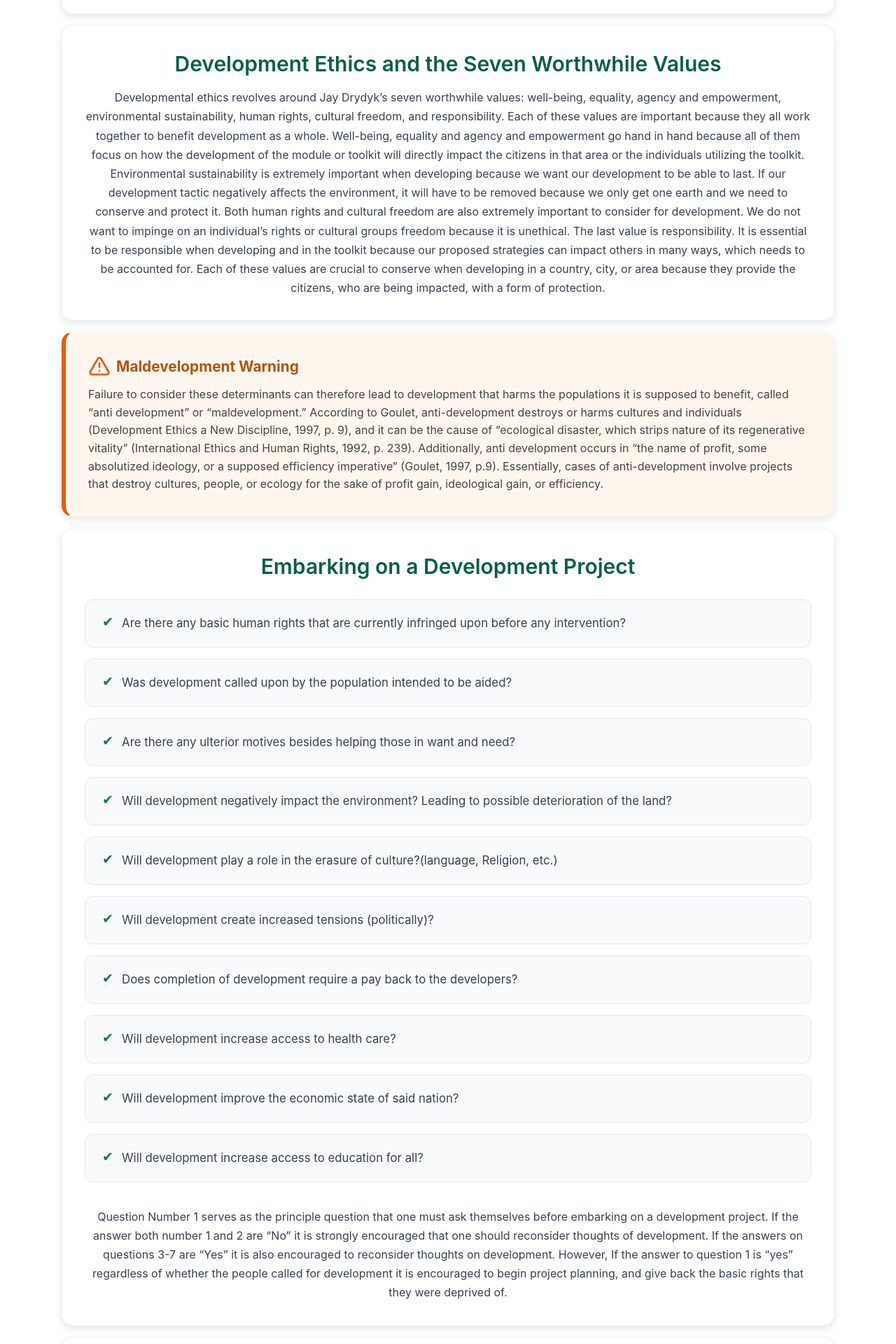
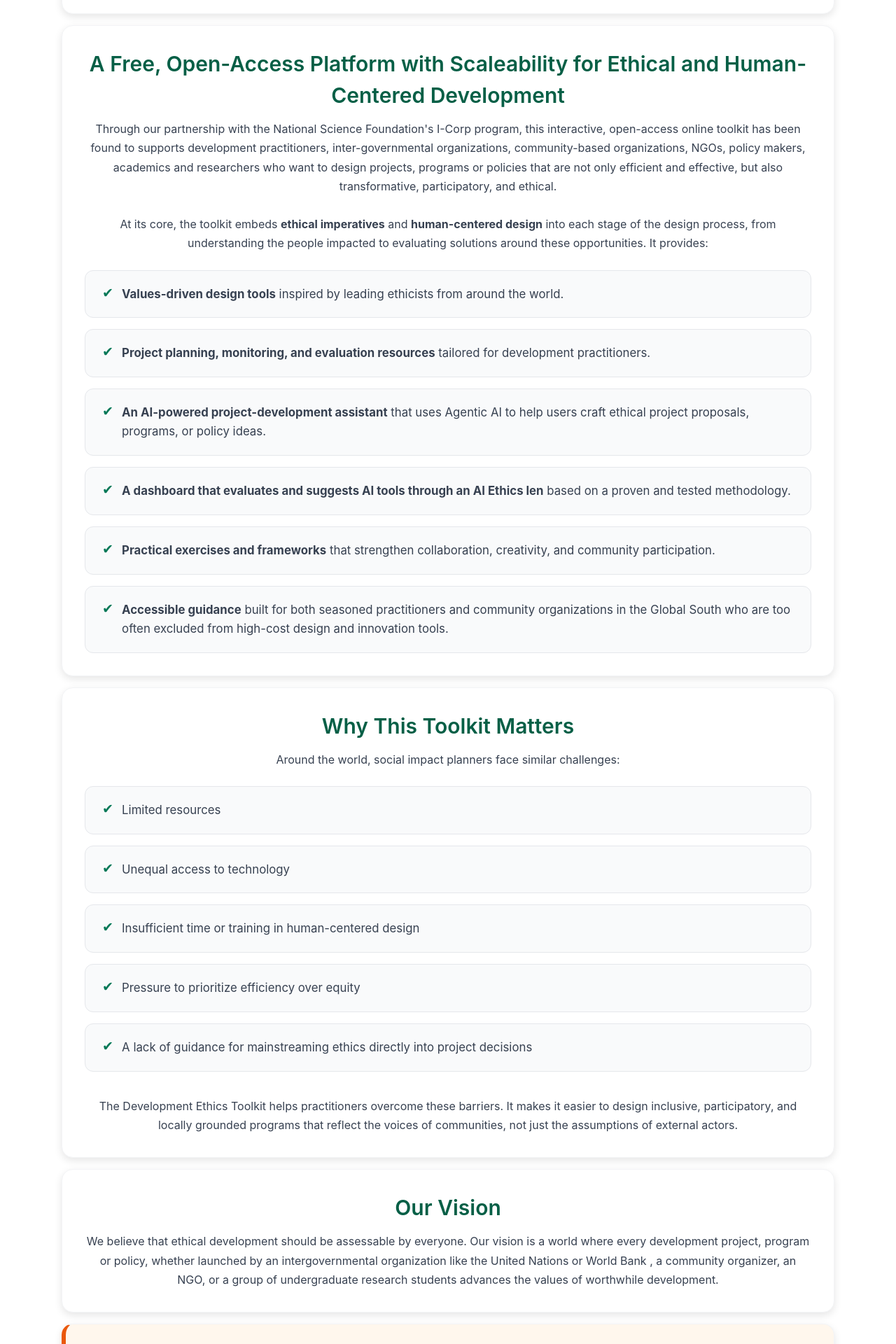
Before and after one commit to RohanT17/gdd-toolkit-2025, a React (Vite) app in the folder frontend/: page /development-ethics in a window 1280 px wide. Shown: the part 640-2560 px from the top of the page at 70% size. Built offline with nearby package versions, Linux system fonts and the light colour scheme.

Commit message:
landing page, dev ethics content update

```diff
--- a/frontend/src/app/(site)/sections/ExploreTools.tsx
+++ b/frontend/src/app/(site)/sections/ExploreTools.tsx
@@ -41,18 +41,18 @@ export default function ExploreTools() {
             </SlideUp>
             <FadeIn>
               <p className="mt-4 text-base sm:text-lg text-gray-700 md:text-left text-center">
-                The Development Ethics Toolkit turns principles into action with practical, classroom-tested tools. Use them to plan, assess, and improve projects—without slowing momentum.
+              The <b> Development Ethics Toolkit </b> is a free, open-access platform that helps development practitioners, policy makers, and academics design, build, and test social impact projects that are effective, inclusive, and truly ethical. The toolkit incorporates values-based decision-making and human-centered design into stage of the process. With tools for project planning, evaluation, and AI-powered project-design, plus a dashboard to assess and recommend AI tools for ethical use—our platform ensures that anyone, anywhere, can create development solutions that incorporate the values of worthwhile development, while, avoiding the pitfalls of maldevelopment.
               </p>
             </FadeIn>
-            <StaggerChildren className="mt-6 space-y-3 text-gray-800 md:text-left text-left">
+            {/* <StaggerChildren className="mt-6 space-y-3 text-gray-800 md:text-left text-left">
               <SlideUp><li><strong>Ethics of Innovation</strong> — weigh benefits, risks, and trade-offs before you build.</li></SlideUp>
               <SlideUp><li><strong>Human-Centered Design</strong> — map stakeholders, needs, and harms to avoid.</li></SlideUp>
               <SlideUp><li><strong>Project Planning</strong> — milestones, roles, and accountability checklists.</li></SlideUp>
               <SlideUp><li><strong>Project Evaluation</strong> — measurable indicators for outcomes and unintended effects.</li></SlideUp>
-            </StaggerChildren>
-            <FadeIn>
+            </StaggerChildren> */}
+            {/* <FadeIn>
               <p className="mt-4 text-sm text-gray-500">All tools include templates and step-by-step guides.</p>
-            </FadeIn>
+            </FadeIn> */}
           </div>
 
           {/* RIGHT: carousel */}
--- a/frontend/src/pages/development-ethics/DevelopmentEthics.tsx
+++ b/frontend/src/pages/development-ethics/DevelopmentEthics.tsx
@@ -36,7 +36,7 @@ const DevelopmentEthics: React.FC = () => {
             <section className="content-section">
                 <div className="content-card">
                     <h2 ref={simulationRef} className="simulation-title">
-                        Development Ethics Foundations
+                        About the Development Ethics Toolkit
                     </h2>
                     <motion.p
                         className="simulation-text"
@@ -44,7 +44,16 @@ const DevelopmentEthics: React.FC = () => {
                         animate={{ opacity: 1 }}
                         transition={{ duration: 0.6, ease: easeOut }}
                     >
-                        Developmental ethics involves how human rights, basic needs, and social justice are met throughout any form of the development process. Being ethical, honest, and fair, is one of the basic human needs. It is important to make sure that when development is taking place throughout the globe, no matter the economic condition, culture, or religion of the country, ethics is still a major focus. The concept of “development” was originally and is often understood in the context of economic growth or improvement. Historically, Development Planners focused on raising gross domestic product (GDP) and other measures of financial success. (Goulet, Development Ethics a New Discipline, 1997, p. 1) However, beginning with the work of Denis Goulet and Louis-Joseph Lebert in the 1970s, scholars have expanded upon the practice of development through the field of “development ethics.” (Devulin, 2012, p. 218) According to the United Nations Human Development Program, development must first focus on human improvement. (Ross-Larson & Hanlon, UNDP Human Development Report 1990, p. iii) Goulet concurs, explaining that a nation’s success in development depends on “many social, cultural, political, and psychological determinants.” (Development Ethics a New Discipline, 1997, p. 1)
+                    Designing social impact projects that are effective, inclusive, and ethical shouldn’t depend on where you live or the resources you have access to.
+                    <br></br><br></br>
+                    The First-Year Innovation & Research Experience stream Global Development & Design at the University of Maryland
+                    brings together Global Development and Design Thinking to answer a pressing question: <i>What does sustainable worthwhile
+                    development really look like around the world, and how can we help practitioners address it ethically?</i> The field of
+                    Development Ethics reminds us that development is never value-neutral. There are real differences between “good”
+                    development that expands capabilities and opportunities, and maldevelopment that excludes, harms, or overlooks
+                    the people it intends to serve. Yet, in practice, ethical considerations often appear as afterthoughts; acknowledged
+                    verbally, but missing from the actual design of projects, programs and policies. The Development Ethics Toolkit is
+                    being designed to fix this gap.
                     </motion.p>
                 </div>
             </section>
@@ -53,7 +62,7 @@ const DevelopmentEthics: React.FC = () => {
             <section className="content-section">
                 <div className="content-card">
                     <h2 ref={simulationRef} className="simulation-title">
-                        Development Ethics and the Seven Worthwhile Values
+                        A Free, Open-Access Platform with Scaleability for Ethical and Human-Centered Development
                     </h2>
                     <motion.p
                         className="simulation-text"
@@ -61,7 +70,154 @@ const DevelopmentEthics: React.FC = () => {
                         animate={{ opacity: 1 }}
                         transition={{ duration: 0.6, ease: easeOut }}
                     >
-                        Developmental ethics revolves around Jay Drydyk’s seven worthwhile values: well-being, equality, agency and empowerment, environmental sustainability, human rights, cultural freedom, and responsibility. Each of these values are important because they all work together to benefit development as a whole. Well-being, equality and agency and empowerment go hand in hand because all of them focus on how the development of the module or toolkit will directly impact the citizens in that area or the individuals utilizing the toolkit. Environmental sustainability is extremely important when developing because we want our development to be able to last. If our development tactic negatively affects the environment, it will have to be removed because we only get one earth and we need to conserve and protect it. Both human rights and cultural freedom are also extremely important to consider for development. We do not want to impinge on an individual’s rights or cultural groups freedom because it is unethical. The last value is responsibility. It is essential to be responsible when developing and in the toolkit because our proposed strategies can impact others in many ways, which needs to be accounted for. Each of these values are crucial to conserve when developing in a country, city, or area because they provide the citizens, who are being impacted, with a form of protection.
+                    Through our partnership with the National Science Foundation's I-Corp program, this interactive, open-access online toolkit has been found to supports development practitioners, inter-governmental organizations, community-based organizations, NGOs, policy makers, academics and researchers who want to design projects, programs or policies that are not only efficient and effective, but also transformative, participatory, and ethical.
+                    <br></br><br></br>
+                    At its core, the toolkit embeds <b>ethical imperatives</b> and <b>human-centered design</b> into each stage of the design process, from understanding the people impacted to evaluating solutions around these opportunities. It provides:
+                    </motion.p>
+                    <ul className="checklist">
+                    <motion.li
+                        initial={{ opacity: 0, x: -20 }}
+                        animate={{ opacity: 1, x: 0 }}
+                        transition={{ duration: 0.4 }}
+                        className="checklist-item"
+                    >
+                        <span className="checkmark">✔</span>
+                        <p> <b>Values-driven design tools</b> inspired by leading ethicists from around the world. </p>
+                    </motion.li>
+                    <motion.li
+                        initial={{ opacity: 0, x: -20 }}
+                        animate={{ opacity: 1, x: 0 }}
+                        transition={{ duration: 0.4 }}
+                        className="checklist-item"
+                    >
+                        <span className="checkmark">✔</span>
+                        <p> <b>Project planning, monitoring, and evaluation resources</b> tailored for development practitioners.</p>
+                    </motion.li>
+                    <motion.li
+                        initial={{ opacity: 0, x: -20 }}
+                        animate={{ opacity: 1, x: 0 }}
+                        transition={{ duration: 0.4 }}
+                        className="checklist-item"
+                    >
+                        <span className="checkmark">✔</span>
+                        <p> <b>An AI-powered project-development assistant</b> that uses Agentic AI to help users craft ethical project proposals, programs, or policy ideas.</p>
+                    </motion.li>
+                    <motion.li
+                        initial={{ opacity: 0, x: -20 }}
+                        animate={{ opacity: 1, x: 0 }}
+                        transition={{ duration: 0.4 }}
+                        className="checklist-item"
+                    >
+                        <span className="checkmark">✔</span>
+                        <p> <b>A dashboard that evaluates and suggests AI tools through an AI Ethics len</b> based on a proven and tested methodology.</p>
+                    </motion.li>
+                    <motion.li
+                        initial={{ opacity: 0, x: -20 }}
+                        animate={{ opacity: 1, x: 0 }}
+                        transition={{ duration: 0.4 }}
+                        className="checklist-item"
+                    >
+                        <span className="checkmark">✔</span>
+                        <p> <b>Practical exercises and frameworks</b> that strengthen collaboration, creativity, and community participation.</p>
+                    </motion.li>
+                    <motion.li
+                        initial={{ opacity: 0, x: -20 }}
+                        animate={{ opacity: 1, x: 0 }}
+                        transition={{ duration: 0.4 }}
+                        className="checklist-item"
+                    >
+                        <span className="checkmark">✔</span>
+                        <p> <b>Accessible guidance</b> built for both seasoned practitioners and community organizations in the Global South who are too often excluded from high-cost design and innovation tools.</p>
+                    </motion.li>
+                    </ul>
+                </div>
+            </section>
+
+            <section className="content-section">
+                <div className="content-card">
+                    <h2 ref={simulationRef} className="simulation-title">
+                        Why This Toolkit Matters
+                    </h2>
+                    <motion.p
+                        className="simulation-text"
+                        initial={{ opacity: 0 }}
+                        animate={{ opacity: 1 }}
+                        transition={{ duration: 0.6, ease: easeOut }}
+                    >
+                    Around the world, social impact planners face similar challenges:
+                    </motion.p>
+                    <ul className="checklist">
+                    <motion.li
+                        initial={{ opacity: 0, x: -20 }}
+                        animate={{ opacity: 1, x: 0 }}
+                        transition={{ duration: 0.4 }}
+                        className="checklist-item"
+                    >
+                        <span className="checkmark">✔</span>
+                        <p>Limited resources</p>
+                    </motion.li>
+                    <motion.li
+                        initial={{ opacity: 0, x: -20 }}
+                        animate={{ opacity: 1, x: 0 }}
+                        transition={{ duration: 0.4 }}
+                        className="checklist-item"
+                    >
+                        <span className="checkmark">✔</span>
+                        <p>Unequal access to technology</p>
+                    </motion.li>
+                    <motion.li
+                        initial={{ opacity: 0, x: -20 }}
+                        animate={{ opacity: 1, x: 0 }}
+                        transition={{ duration: 0.4 }}
+                        className="checklist-item"
+                    >
+                        <span className="checkmark">✔</span>
+                        <p>Insufficient time or training in human-centered design</p>
+                    </motion.li>
+                    <motion.li
+                        initial={{ opacity: 0, x: -20 }}
+                        animate={{ opacity: 1, x: 0 }}
+                        transition={{ duration: 0.4 }}
+                        className="checklist-item"
+                    >
+                        <span className="checkmark">✔</span>
+                        <p>Pressure to prioritize efficiency over equity</p>
+                    </motion.li>
+                    <motion.li
+                        initial={{ opacity: 0, x: -20 }}
+                        animate={{ opacity: 1, x: 0 }}
+                        transition={{ duration: 0.4 }}
+                        className="checklist-item"
+                    >
+                        <span className="checkmark">✔</span>
+                        <p>A lack of guidance for mainstreaming ethics directly into project decisions</p>
+                    </motion.li>
+                    </ul>
+                    <br></br>
+                    <motion.p
+                        className="simulation-text"
+                        initial={{ opacity: 0 }}
+                        animate={{ opacity: 1 }}
+                        transition={{ duration: 0.6, ease: easeOut }}
+                    >
+                    The Development Ethics Toolkit helps practitioners overcome these barriers. It makes it easier to design inclusive, participatory, and locally grounded programs that reflect the voices of communities, not just the assumptions of external actors.
+                    </motion.p>
+                </div>
+            </section>
+
+            {/* --- Section 2: Seven Values --- */}
+            <section className="content-section">
+                <div className="content-card">
+                    <h2 ref={simulationRef} className="simulation-title">
+                        Our Vision
+                    </h2>
+                    <motion.p
+                        className="simulation-text"
+                        initial={{ opacity: 0 }}
+                        animate={{ opacity: 1 }}
+                        transition={{ duration: 0.6, ease: easeOut }}
+                    >
+                    We believe that ethical development should be assessable by everyone. Our vision is a world where every development project, program or policy, whether launched by an intergovernmental organization like the United Nations or World Bank , a community organizer, an NGO, or a group of undergraduate research students advances the values of worthwhile development.
                     </motion.p>
                 </div>
             </section>
```
